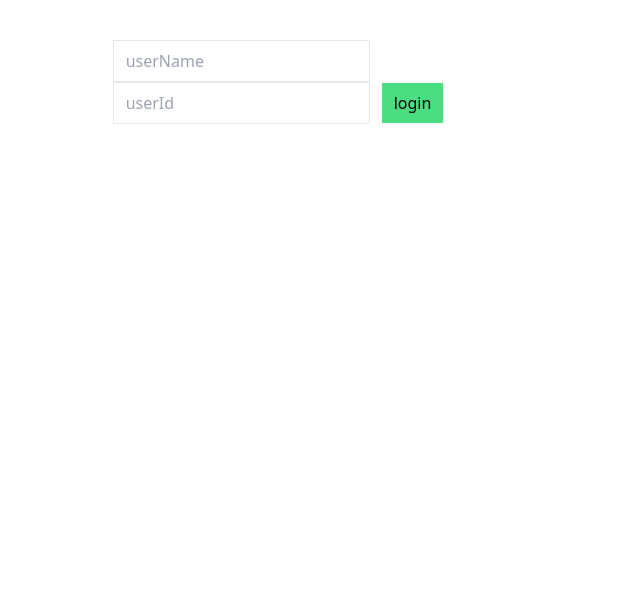
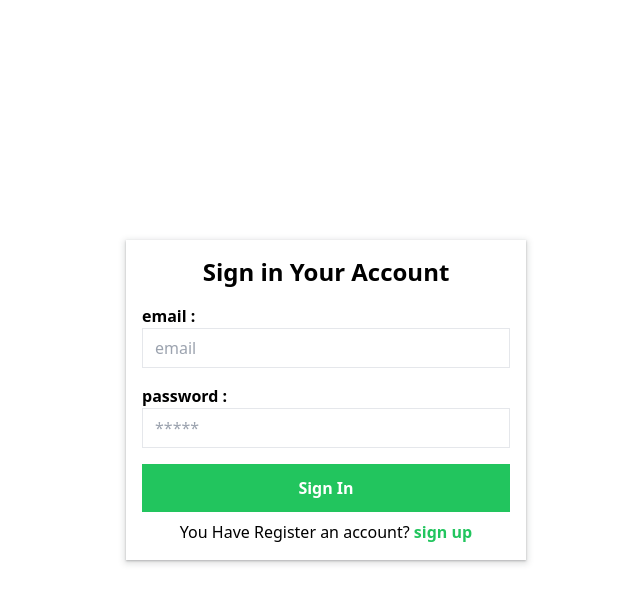
Before and after one commit to sagorcnits/chater, a React (Vite) app: page /login in a window 1280 px wide. Shown: the top 604 px of the page, without its empty margins (314-954 px from the left). Built offline with nearby package versions, Linux system fonts and the light colour scheme; no server answers.

Commit message:
register and login page added

```diff
--- a/package.json
+++ b/package.json
@@ -11,6 +11,7 @@
   },
   "dependencies": {
     "@react-icons/all-files": "^4.1.0",
+    "axios": "^1.7.7",
     "localforage": "^1.10.0",
     "match-sorter": "^6.3.4",
     "react": "^18.3.1",
@@ -18,7 +19,8 @@
     "react-icons": "^5.3.0",
     "react-router-dom": "^6.26.2",
     "socket.io-client": "^4.8.0",
-    "sort-by": "^1.2.0"
+    "sort-by": "^1.2.0",
+    "sweetalert2": "^11.14.1"
   },
   "devDependencies": {
     "@eslint/js": "^9.9.0",
--- /dev/null
+++ b/src/hooks/useAxios.jsx
@@ -0,0 +1,12 @@
+import axios from "axios";
+
+export const axiosPublic = axios.create({
+    baseURL:"http://localhost:5000/"
+})
+
+const useAxios = () => {
+    return axiosPublic
+
+};
+
+export default useAxios;
--- a/src/index.css
+++ b/src/index.css
@@ -24,4 +24,9 @@
     height: calc(100vh - 120px);
     padding: 20px 0;
   }
+
+  .box-shadow {
+    box-shadow: rgba(60, 64, 67, 0.3) 0px 1px 2px 0px,
+      rgba(60, 64, 67, 0.15) 0px 2px 6px 2px;
+  }
 }
--- a/src/pages/login/Login.jsx
+++ b/src/pages/login/Login.jsx
@@ -1,32 +1,63 @@
 import React from "react";
+import { Link } from "react-router-dom";
+import useAxios from "../../hooks/useAxios";
 
 const Login = () => {
-  const handleUserName = (data) => {
+  const axiosPublic = useAxios();
+
+  const handleUser = (data) => {
     data.preventDefault();
-    const userName = data.target.userName.value;
-    const userId = data.target.userId.value;
+    const email = data.target.email.value;
+    const password = data.target.password.value;
+    const userData = { email, password };
 
-    // localStorage.setItem("user", JSON.stringify({ userName, userId }));
+    axiosPublic
+      .get("/api/users/users", userData)
+      .then((res) => {
+        console.log(res.data);
+      })
+      .catch((error) => {
+        console.log(error);
+      });
   };
 
   return (
-    <form onSubmit={handleUserName} className="w-1/3 mx-auto mt-10">
+    <div className="flex justify-center items-center h-screen">
+      <form onSubmit={handleUser} className="w-[400px] box-shadow mx-auto p-4">
+        <h1 className="font-bold text-center text-2xl">Sign in Your Account</h1>
+        <div className="mt-4">
+          <label className="font-bold">email :</label> <br />
           <input
-        className="focus:outline-none border px-3 py-2"
-        type="text"
-        placeholder="userName"
-        name="userName"
+            className="border focus:outline-none px-3 py-[7px] w-full"
+            type="email"
+            placeholder="email"
+            name="email"
           />
+        </div>
+
+        <div className="mt-4">
+          <label className="font-bold">password :</label> <br />
           <input
-        className="focus:outline-none border px-3 py-2"
-        type="text"
-        placeholder="userId"
-        name="userId"
+            className="border focus:outline-none px-3 py-[7px] w-full"
+            type="password"
+            placeholder="*****"
+            name="password"
           />
-      <button type="submit" className="ml-3 px-3 py-2 cursor-pointer bg-green-400">
-        login
+        </div>
+        <button
+          type="submit"
+          className="py-3 bg-green-500 text-white cursor-pointer w-full mt-4 font-semibold hover:bg-black duration-500"
+        >
+          Sign In
         </button>
+        <p className="mt-2 text-center">
+          You Have Register an account?{" "}
+          <Link to="/register" className="text-green-500 font-semibold">
+            sign up
+          </Link>
+        </p>
       </form>
+    </div>
   );
 };
 
--- a/src/pages/register/Register.jsx
+++ b/src/pages/register/Register.jsx
@@ -1,11 +1,95 @@
-import React from 'react';
+import React from "react";
+import { Link } from "react-router-dom";
+import Swal from "sweetalert2";
+import useAxios from "../../hooks/useAxios";
 
 const Register = () => {
-    return (
-        <div>
-            <h1>Register</h1>
+  const axiosPublic = useAxios();
+
+  const handleUser = (data) => {
+    data.preventDefault();
+    const form = data.target;
+
+    const name = form.name.value;
+    const email = form.email.value;
+    const photo_url = form.photo_url.value;
+    const password = form.password.value;
+
+    const userData = { name, email, photo_url, password };
+
+    axiosPublic
+      .post("/api/users/users", userData)
+      .then((res) => {
+        if (res.data) {
+          Swal.fire({
+            icon: "success",
+            title: "Your register has been saved",
+            showConfirmButton: false,
+            timer: 1500,
+          });
+
+        }
+      })
+      .catch((error) => {
+        console.log(error);
+      });
+  };
+
+  return (
+    <div className="flex justify-center items-center h-screen">
+      <form onSubmit={handleUser} className="w-[400px] box-shadow mx-auto p-4">
+        <h1 className="font-bold text-center text-2xl">Create An Account</h1>
+        <div className="mt-4">
+          <label className="font-bold">Name :</label> <br />
+          <input
+            className="border focus:outline-none px-3 py-[7px] w-full"
+            type="text"
+            placeholder="name"
+            name="name"
+          />
         </div>
-    );
+        <div className="mt-4">
+          <label className="font-bold">email :</label> <br />
+          <input
+            className="border focus:outline-none px-3 py-[7px] w-full"
+            type="email"
+            placeholder="email"
+            name="email"
+          />
+        </div>
+        <div className="mt-4">
+          <label className="font-bold">photo URL :</label> <br />
+          <input
+            className="border focus:outline-none px-3 py-[7px] w-full"
+            type="text"
+            placeholder="photo URL"
+            name="photo_url"
+          />
+        </div>
+        <div className="mt-4">
+          <label className="font-bold">password :</label> <br />
+          <input
+            className="border focus:outline-none px-3 py-[7px] w-full"
+            type="password"
+            placeholder="*****"
+            name="password"
+          />
+        </div>
+        <button
+          type="submit"
+          className="py-3 bg-green-500 text-white cursor-pointer w-full mt-4 font-semibold hover:bg-black duration-500"
+        >
+          Register Now
+        </button>
+        <p className="mt-2 text-center">
+          Already have an acount?{" "}
+          <Link to="/login" className="text-green-500 font-semibold">
+            Login
+          </Link>
+        </p>
+      </form>
+    </div>
+  );
 };
 
 export default Register;
--- a/src/routes/Routes.jsx
+++ b/src/routes/Routes.jsx
@@ -2,6 +2,7 @@ import { createBrowserRouter } from "react-router-dom";
 import Root from "../layout/Root";
 import Home from "../pages/home/Home";
 import Login from "../pages/login/Login";
+import Register from "../pages/register/Register";
 
 
 const router = createBrowserRouter([
@@ -17,6 +18,10 @@ const router = createBrowserRouter([
           path: "/login",
           element: <Login />,
         },
+        {
+          path: "/register",
+          element: <Register />,
+        },
       ],
     },
   ]);
```
Also changed, not shown: 1 other file (tests, documents, lock files or other folders). Lines whose indentation alone changed are shown as unchanged.
